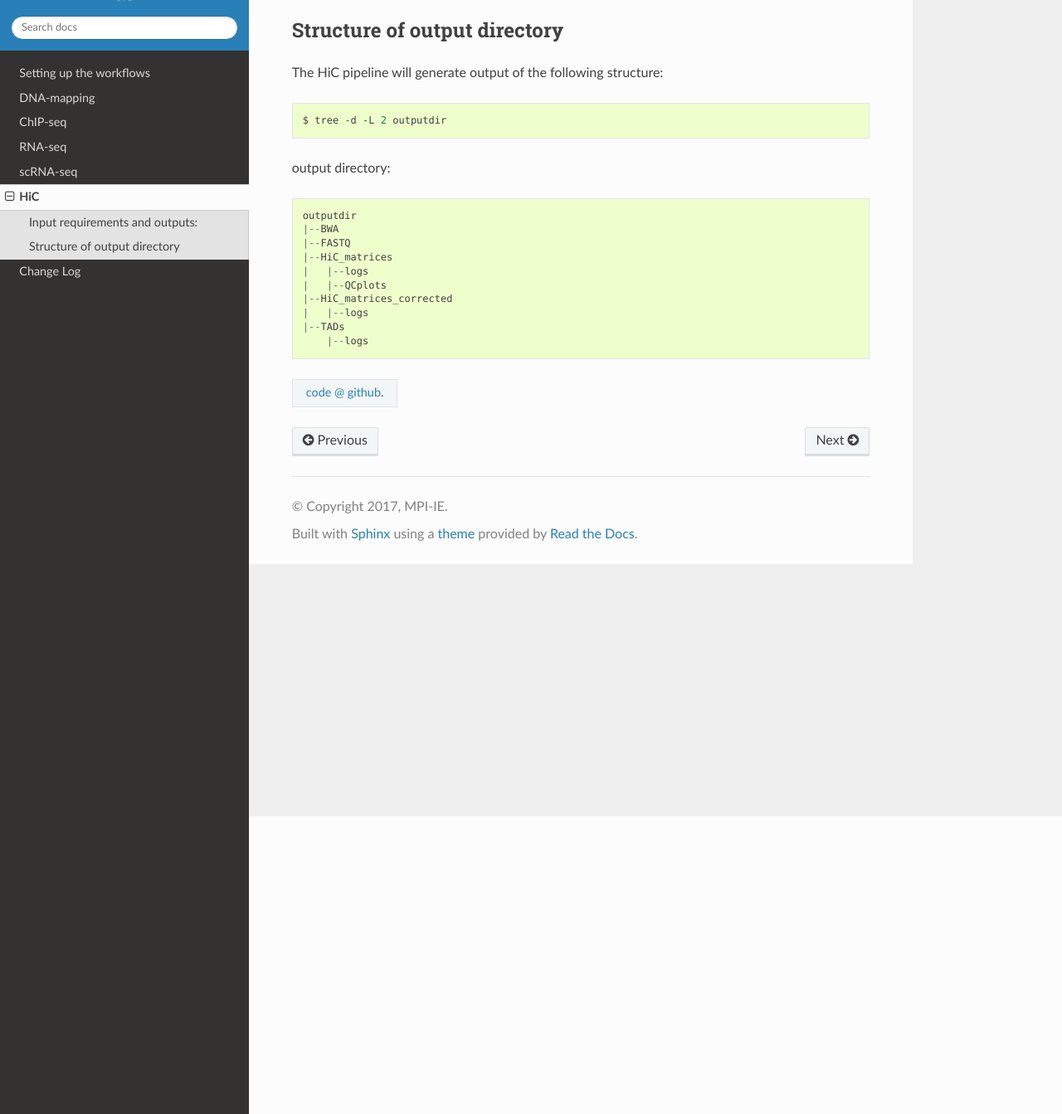
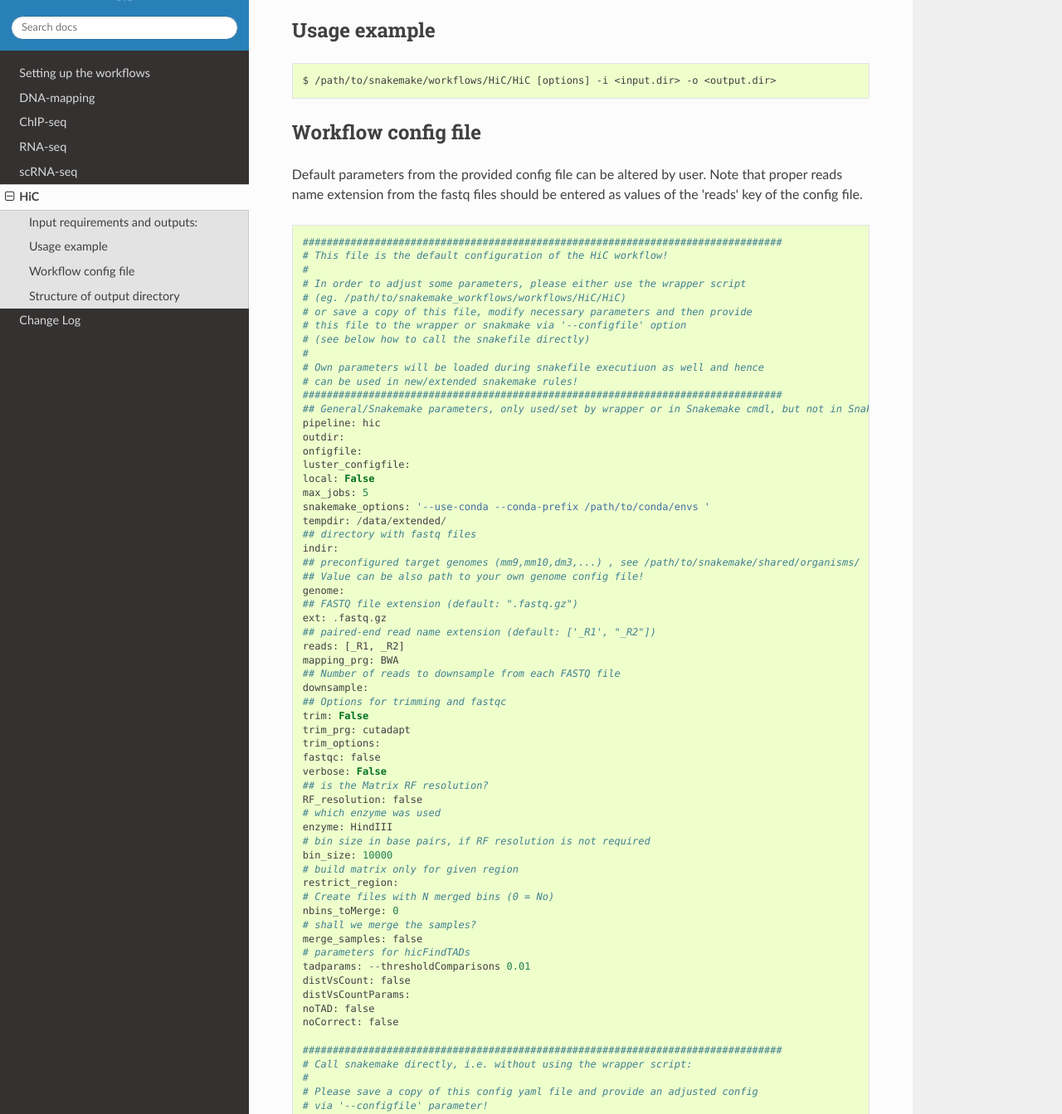
Before and after one commit to maxplanck-ie/snakepipes, a Sphinx documentation site: the page built from docs/content/workflows/HiC.rst, in a window 1280 px wide and 1400 px high, scrolled down 359 px, cut to the strip 57-1400 px from the top of the window. Shown: the whole strip at 83% size. Built offline with Sphinx 7.4.7 and the Read the Docs theme 2.0.0, drawn with Linux system fonts in a browser that asks for light colours; some of the changed text lies outside the part shown.

Commit message:
Changes in documentation

```diff
--- a/docs/content/workflows/HiC.rst
+++ b/docs/content/workflows/HiC.rst
@@ -13,6 +13,88 @@ Prior to building a matrix, the pipeline maps reads against a user provided refe
    :func: parse_args
    :prog: HiC
 
+Usage example
+------------------------------
+.. parsed-literal::
+
+   $ /path/to/snakemake/workflows/HiC/HiC [options] -i <input.dir> -o <output.dir>
+
+Workflow config file
+----------------------------------
+Default parameters from the provided config file can be altered by user. Note that proper reads name extension from the fastq files should be entered as values of the 'reads' key of the config file.
+
+.. parsed-literal::
+
+ ################################################################################
+ # This file is the default configuration of the HiC workflow!
+ #
+ # In order to adjust some parameters, please either use the wrapper script
+ # (eg. /path/to/snakemake_workflows/workflows/HiC/HiC)
+ # or save a copy of this file, modify necessary parameters and then provide
+ # this file to the wrapper or snakmake via '--configfile' option
+ # (see below how to call the snakefile directly)
+ #
+ # Own parameters will be loaded during snakefile executiuon as well and hence
+ # can be used in new/extended snakemake rules!
+ ################################################################################
+ ## General/Snakemake parameters, only used/set by wrapper or in Snakemake cmdl, but not in Snakefile
+ pipeline: hic
+ outdir:
+ onfigfile:
+ luster_configfile:
+ local: False
+ max_jobs: 5
+ snakemake_options: '--use-conda --conda-prefix /path/to/conda/envs '
+ tempdir: /data/extended/
+ ## directory with fastq files
+ indir:
+ ## preconfigured target genomes (mm9,mm10,dm3,...) , see /path/to/snakemake/shared/organisms/
+ ## Value can be also path to your own genome config file!
+ genome:
+ ## FASTQ file extension (default: ".fastq.gz")
+ ext: .fastq.gz
+ ## paired-end read name extension (default: ['_R1', "_R2"])
+ reads: [_R1, _R2]
+ mapping_prg: BWA
+ ## Number of reads to downsample from each FASTQ file
+ downsample:
+ ## Options for trimming and fastqc
+ trim: False
+ trim_prg: cutadapt
+ trim_options:
+ fastqc: false
+ verbose: False
+ ## is the Matrix RF resolution?
+ RF_resolution: false
+ # which enzyme was used
+ enzyme: HindIII
+ # bin size in base pairs, if RF resolution is not required
+ bin_size: 10000
+ # build matrix only for given region
+ restrict_region:
+ # Create files with N merged bins (0 = No)
+ nbins_toMerge: 0
+ # shall we merge the samples?
+ merge_samples: false
+ # parameters for hicFindTADs
+ tadparams: --thresholdComparisons 0.01
+ distVsCount: false
+ distVsCountParams:
+ noTAD: false
+ noCorrect: false
+
+ ################################################################################
+ # Call snakemake directly, i.e. without using the wrapper script:
+ #
+ # Please save a copy of this config yaml file and provide an adjusted config
+ # via '--configfile' parameter!
+ # example call:
+ #
+ # snakemake --snakefile /path/to/snakemake/workflows/HiC/Snakefile
+ #           --configfile /path/to/snakemake/workflows/HiC/defaults.yaml
+ #           --directory /path/to/outputdir
+ #           --cores 32
+ ################################################################################
 
 Structure of output directory
 -------------------------------
```
Also changed, not shown: 3 other files.
